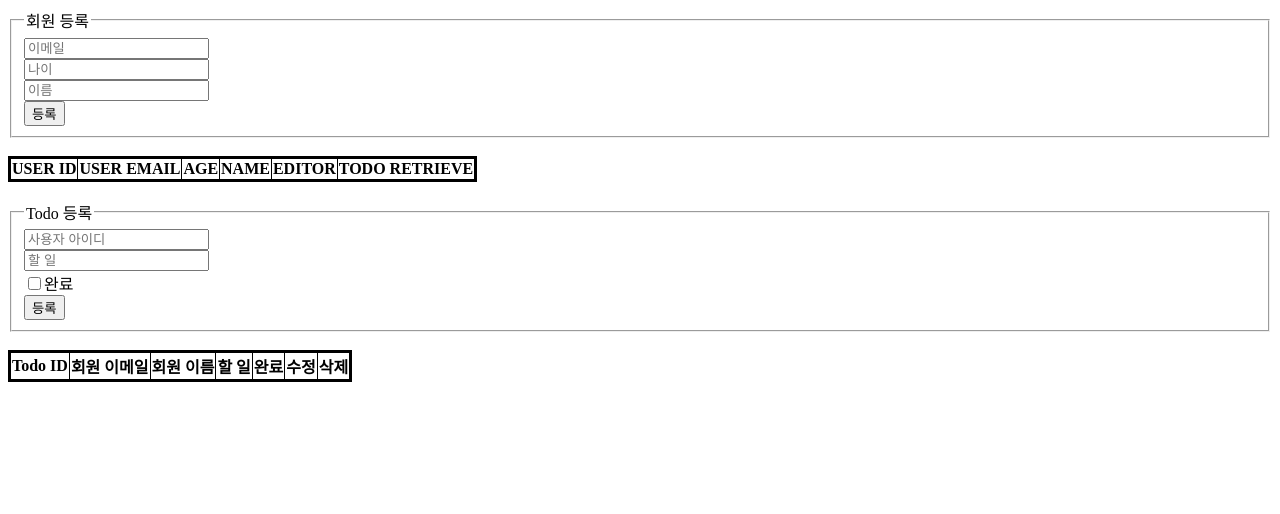
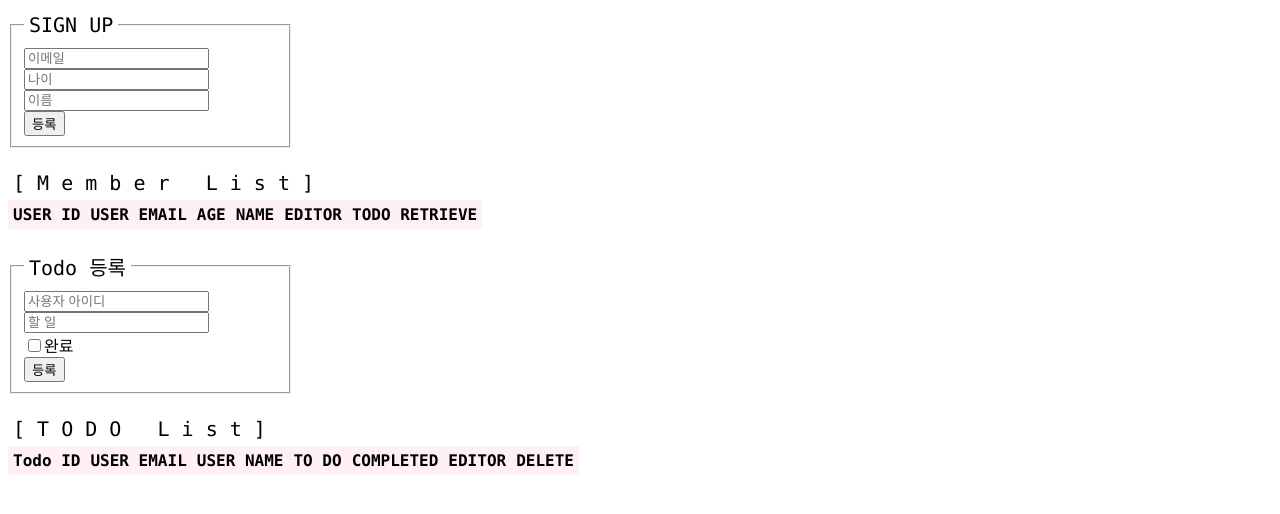
Before and after one commit to seohyun-kim/TodoList, a website: page views/sequelize.html in a window 1280 px wide. Drawn offline with nearby package versions, Linux system fonts and the light colour scheme; no server answers.

Commit message:
pretty :)

```diff
--- a/public/sequelize.js
+++ b/public/sequelize.js
@@ -44,11 +44,11 @@ async function getUser() {
                 // 초기 값을 기존 값으로 넣어 미입력을 방지, 나이는 숫자만 입력 받도록 처리
                 const newAge =  parseInt(prompt('변경할 나이을 입력하세요', `${member.age}`));
                 if (!newAge) { // 내용 없을 경우, 숫자 아닌 경우
-                    return alert('반드시 숫자형태로 입력해 주세요.');
+                    return alert('변경을 취소합니다.');
                 }
                 const newName = prompt('변경할 이름을 입력하세요', `${member.name}`);
                 if (!newName) {
-                    return alert('내용을 반드시 입력하셔야 합니다');
+                    return alert('변경을 취소합니다.');
                 }
                 try {
                     await axios.patch(`/members/${member.id}`, { age: newAge ,  name: newName});
--- a/views/sequelize.html
+++ b/views/sequelize.html
@@ -4,15 +4,16 @@
     <meta charset="utf-8">
     <title>Todo List</title>
     <style>
-        table { border: 3px solid #000000; border-collapse: collapse; }
-        table th, table td { border: 1px solid black; }
+        table { border: none; border-collapse: collapse; }
+        table th, table td { border: none; text-align: center; background: lavenderblush; padding: 5px; font-family: Consolas;}
+        legend {font: bolder; font-size: 20px; padding: 5px; font-family: Consolas;}
     </style>
 </head>
 <body>
     <div>
-        <form id="user-form">
-            <fieldset>
-                <legend>회원 등록</legend>
+        <form id="user-form" >
+            <fieldset style="width:20%;">
+                <legend>SIGN UP</legend>
                 <div><input id="email" type="text" placeholder="이메일"></div>
                 <div><input id="age" type="number" placeholder="나이"></div>
                 <div><input id="username" type="text" placeholder="이름"></div>
@@ -21,6 +22,7 @@
         </form>
     </div>
 <br>
+    <legend > [ M e m b e r &nbsp;  L i s t ]</legend>
     <table id="user-list">
         <thead>
         <tr>
@@ -38,7 +40,7 @@
 <br>
 <div>
     <form id="comment-form">
-        <fieldset>
+        <fieldset style="width:20%; ">
             <legend>Todo 등록</legend>
             <div><input id="userid" type="text" placeholder="사용자 아이디"></div>
             <div><input id="content" type="text" placeholder="할 일"></div>
@@ -48,16 +50,17 @@
     </form>
 </div>
 <br>
+    <legend >  [ T O D O &nbsp;  L i s t ]</legend>
     <table id="comment-list">
         <thead>
         <tr>
             <th>Todo ID</th>
-        <th>회원 이메일</th>
-        <th>회원 이름</th>
-        <th>할 일</th>
-        <th>완료</th>
-        <th>수정</th>
-        <th>삭제</th>
+            <th>USER EMAIL</th>
+            <th>USER NAME</th>
+            <th>TO DO</th>
+            <th>COMPLETED</th>
+            <th>EDITOR</th>
+            <th>DELETE</th>
         </tr>
         </thead>
         <tbody></tbody>
```
Lines whose indentation alone changed are shown as unchanged.
